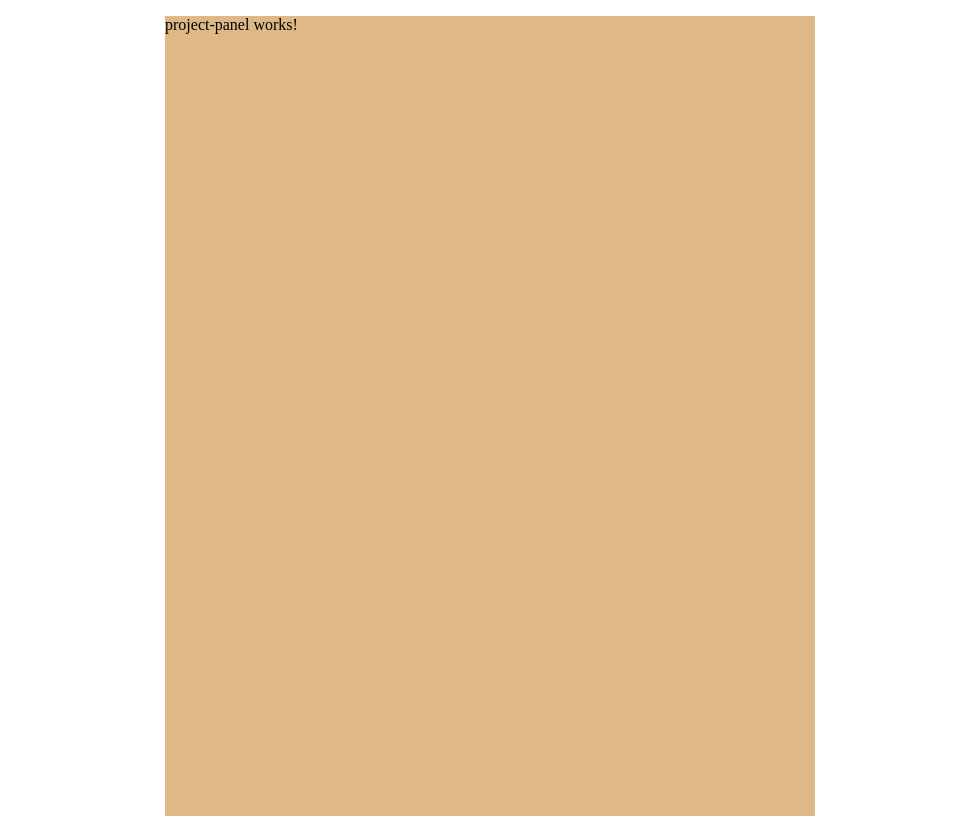
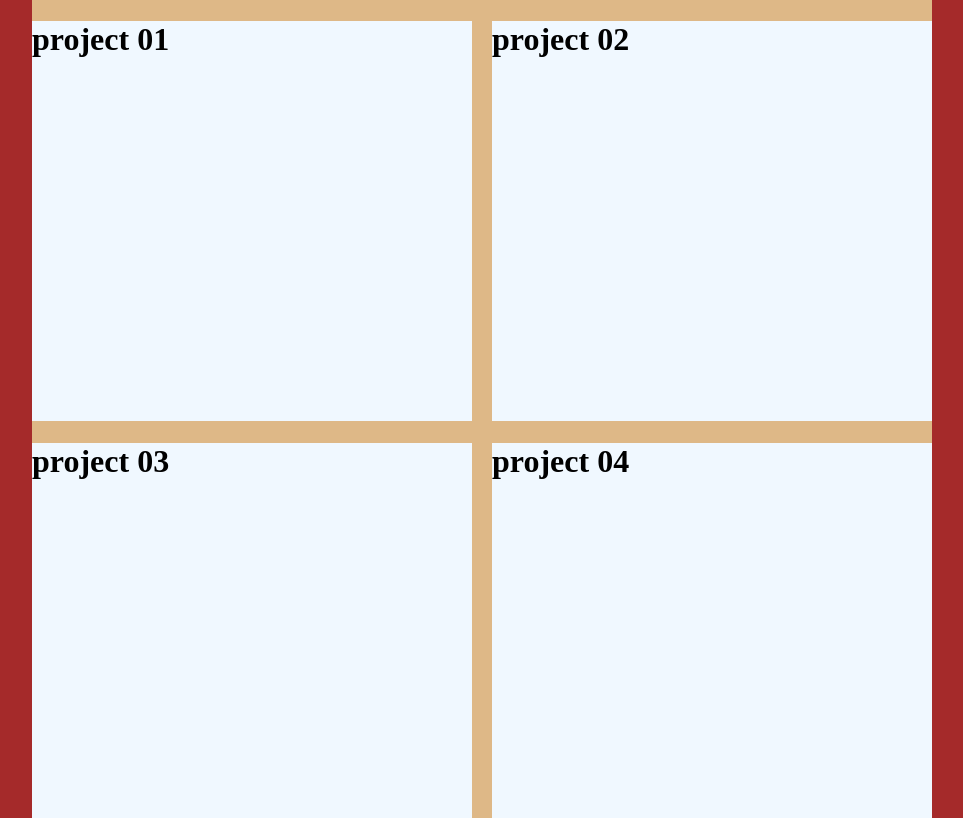
Before and after one commit to mendes-r/krafna-collective, an Angular app: page / in a window 1280 px wide. Shown: the top 818 px of the page, without its empty margins (158-1121 px from the left). Built offline with nearby package versions, Linux system fonts and the light colour scheme.

Commit message:
Define grid in dashboard

```diff
--- a/src/app/app.component.css
+++ b/src/app/app.component.css
@@ -1,7 +1,8 @@
 .wrapper{
   background-color: burlywood;
-  width: 650px;
-  height: 100vh;
-  padding: 0;
+  width: 900px;
   margin: 0 auto;
+  display: grid;
+  grid-template-columns: repeat(2, 1fr);
+  grid-column-gap: 20px;
 }
--- a/src/app/app.component.html
+++ b/src/app/app.component.html
@@ -1,3 +1,5 @@
 <div class="wrapper">
-  <app-project-panel></app-project-panel>
+  <div *ngFor = "let project of projects">
+    <app-project-panel [name]="project"></app-project-panel>
+  </div>
 </div>
--- a/src/app/app.component.ts
+++ b/src/app/app.component.ts
@@ -6,5 +6,11 @@ import { Component } from '@angular/core';
   styleUrls: ['./app.component.css']
 })
 export class AppComponent {
-  title = 'krafna-collective';
+  projects: string[] = [
+    'project 01',
+    'project 02',
+    'project 03',
+    'project 04',
+    'project 05'
+  ];
 }
--- a/src/app/app.module.ts
+++ b/src/app/app.module.ts
@@ -1,5 +1,6 @@
 import { NgModule } from '@angular/core';
 import { BrowserModule } from '@angular/platform-browser';
+import {CommonModule} from '@angular/common';
 
 import { AppComponent } from './app.component';
 import { ProjectPanelComponent } from './project-panel/project-panel.component';
@@ -12,7 +13,8 @@ import { ProjectSliderComponent } from './project-slider/project-slider.componen
     ProjectSliderComponent,
   ],
   imports: [
-    BrowserModule
+    BrowserModule,
+    CommonModule
   ],
   providers: [],
   bootstrap: [AppComponent]
--- a/src/app/project-panel/project-panel.component.css
+++ b/src/app/project-panel/project-panel.component.css
@@ -0,0 +1,4 @@
+.panel{
+  background-color: aliceblue;
+  height: 400px;
+}
--- a/src/app/project-panel/project-panel.component.html
+++ b/src/app/project-panel/project-panel.component.html
@@ -1 +1,3 @@
-<p>project-panel works!</p>
+<div class="panel">
+  <h1>{{name}}</h1>
+</div>
--- a/src/app/project-panel/project-panel.component.ts
+++ b/src/app/project-panel/project-panel.component.ts
@@ -1,4 +1,4 @@
-import { Component, OnInit } from '@angular/core';
+import {Component, Input, OnInit} from '@angular/core';
 
 @Component({
   selector: 'app-project-panel',
@@ -7,6 +7,8 @@ import { Component, OnInit } from '@angular/core';
 })
 export class ProjectPanelComponent implements OnInit {
 
+  @Input() name: string = 'Error';
+
   constructor() { }
 
   ngOnInit(): void {
--- a/src/styles.css
+++ b/src/styles.css
@@ -1,4 +1,9 @@
 body{
+  background-color: brown;
   height: 100%;
   width: 100%;
+  margin: 0;
+  padding: 0;
+  display: flex;
+  flex-direction: column;
 }
```
